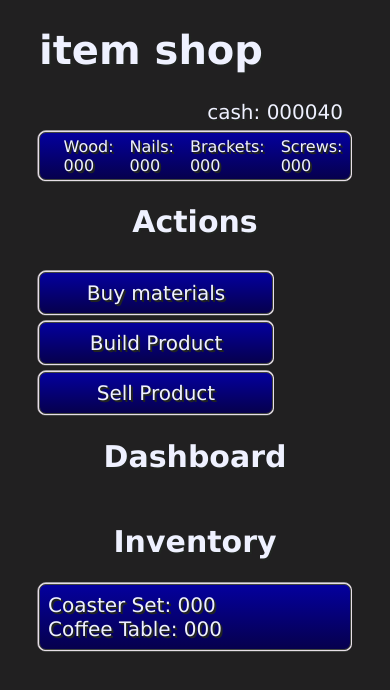
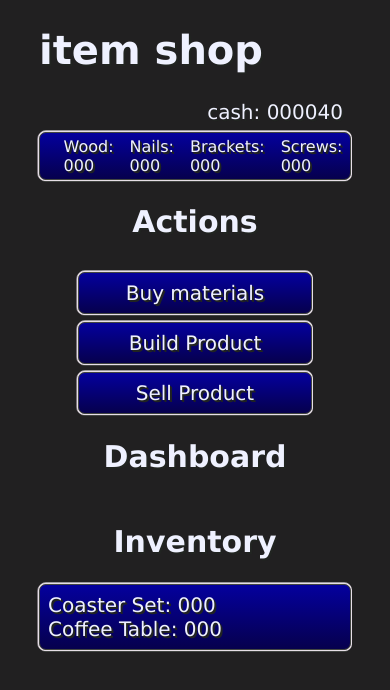
Before and after one commit to cwest9400/unitbuilder, a plain HTML site: page index.html in a window 390 px wide. Drawn offline with Linux system fonts and the light colour scheme.

Commit message:
mobile adjustment - actionContainer

```diff
--- a/style.css
+++ b/style.css
@@ -13,6 +13,7 @@ body {
   font-weight: normal;
 
   background-color: #212021;
+  overflow-y: scroll;
 }
 p {
   margin: 0;
@@ -415,7 +416,8 @@ text-align: left;
 
 /* mobile resize */
 
-@media only all and (max-width: 684px) {
+@media only all and (max-width: 949px) {
+
   [class="materialsContainer"] {
     gap: 16px;
     height: 48px;
@@ -424,7 +426,7 @@ text-align: left;
 
   }
   [class="section2"] {
-   flex-direction: column;
+    flex-direction: column;
   }
   [class="actions"] {
     text-align: center;
@@ -435,6 +437,8 @@ text-align: left;
     display: flex;
     flex-direction: column;
     justify-content: center;
+    align-items: center;
   }
 
+
 }
```
